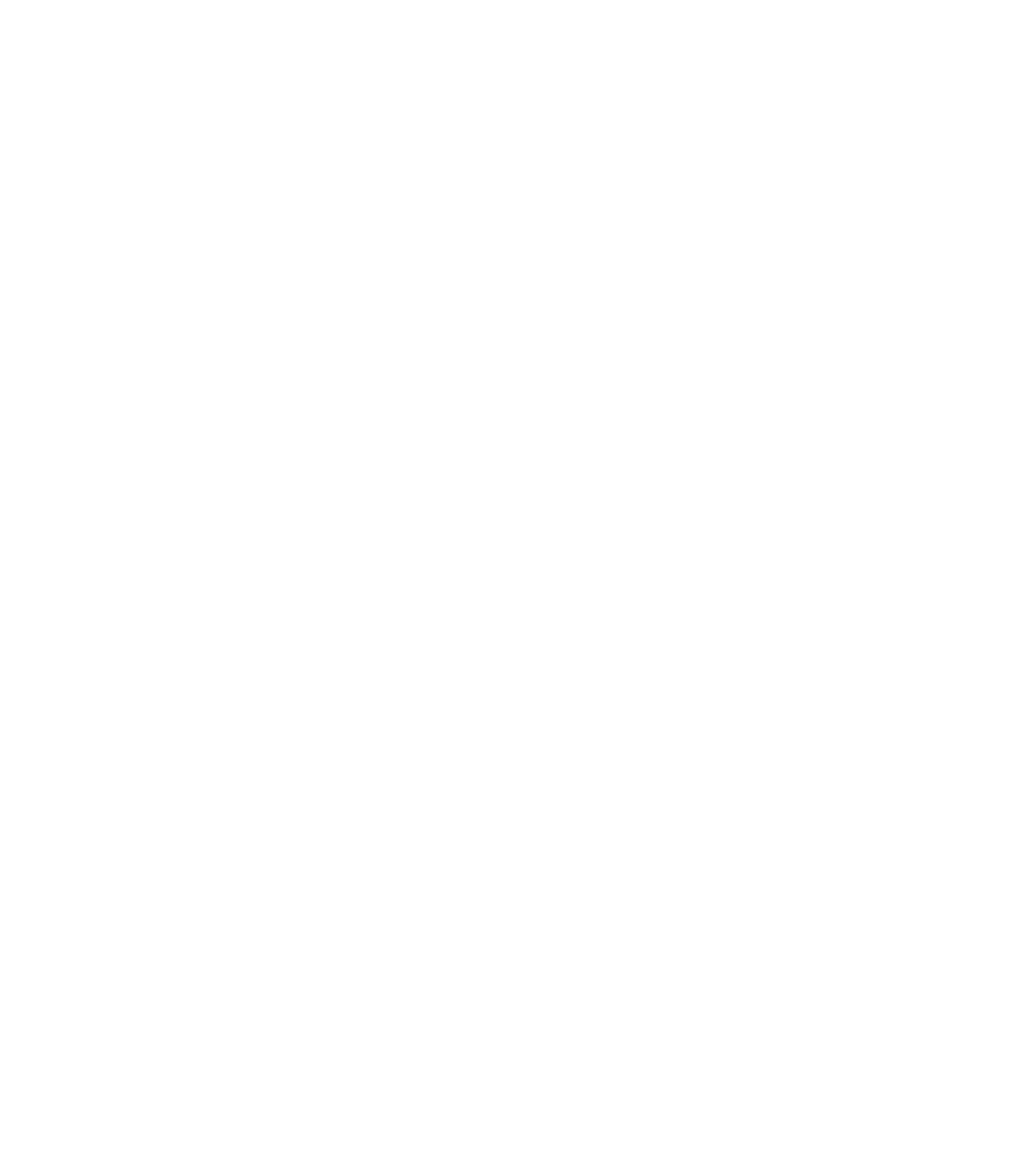
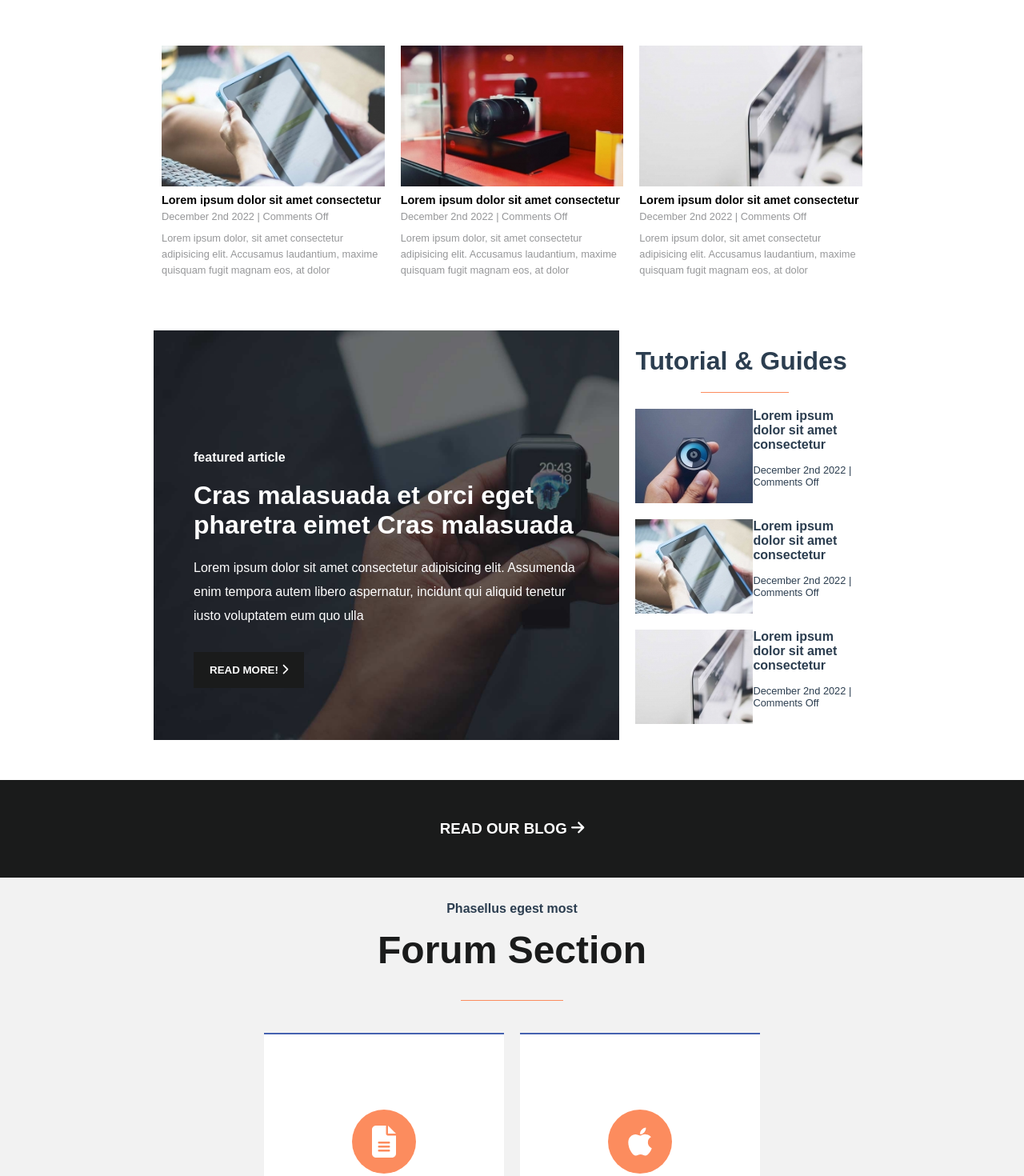
Before and after one commit to EliaMagris/proj-html-vuejs, a Vue app: page / in a window 1280 px wide. Shown: the part 2346-3816 px from the top of the page at 80% size. Before the commit the page ends 2169 px from the top, so only its background shows below. Built offline with nearby package versions, Linux system fonts and the light colour scheme.

Commit message:
main part completed

```diff
--- a/src/App.vue
+++ b/src/App.vue
@@ -1,7 +1,7 @@
 <template>
   <div id="app">
     <HeaderTop :propsNav="arrayNav" class="headerCont" />
-    <MainTop />
+    <MainTop :propsCards="propsForum"/>
     <FooterTop />
   </div>
 </template>
@@ -40,6 +40,40 @@
           home: 'Contact us',
         },
       ],
+      propsForum: [
+         {
+          card: 'News & Community',
+          fontAwesome: 'fa-solid fa-file-lines'
+        },
+        {
+          card: 'Apple Forum',
+          fontAwesome: 'fa-brands fa-apple'
+        },
+        {
+          card: 'Microsoft Forum',
+          fontAwesome: 'fa-brands fa-windows'
+        },
+        {
+          card: 'Android Forum',
+          fontAwesome: 'fa-brands fa-android'
+        },
+        {
+          card: 'General Discussion',
+          fontAwesome: 'fa-solid fa-mug-saucer'
+        },
+        {
+          card: 'Apps & Software',
+          fontAwesome: 'fa-solid fa-cubes'
+        },
+        {
+          card: 'Gadgets & Stuff',
+          fontAwesome: 'fa-solid fa-laptop'
+        },
+        {
+          card: 'Tutorials & Guides',
+          fontAwesome: 'fa-solid fa-wrench'
+        },
+      ]
     };
   },
 };
--- /dev/null
+++ b/src/components/MainCards.vue
@@ -0,0 +1,40 @@
+<template>
+  <div class="card-body">
+    <div class="card-title">
+      <div class="containerIcon"><font-awesome-icon class="icon" :icon="secPropsCards.fontAwesome" /></div>
+      <h2>{{ secPropsCards.card }}</h2>
+    </div>
+  </div>
+</template>
+
+<script>
+export default {
+  name: 'MainCards',
+  props: {
+    secPropsCards: Object,
+  },
+};
+</script>
+
+<!-- Add "scoped" attribute to limit CSS to this component only -->
+<style scoped lang="scss">
+.card-body {
+  width: 300px;
+  height: 300px;
+  display: flex;
+  justify-content: center;
+  align-items: center;
+  border-top: 2px solid #4562b0;
+  margin: 10px 10px;
+  background-color: white;
+
+  .icon {
+    background-color: #fc8c5e;
+    border-radius: 50%;
+    padding: 20px;
+    height: 40px;
+    width: 40px;
+    color: white;
+  }
+}
+</style>
--- a/src/components/MainImage.vue
+++ /dev/null
@@ -1,15 +0,0 @@
-<template>
-  <div class="hello">
-
-  </div>
-</template>
-
-<script>
-export default {
-  name: 'MainImage',
-  props: {},
-};
-</script>
-
-<!-- Add "scoped" attribute to limit CSS to this component only -->
-<style scoped lang="scss"></style>
--- a/src/components/MainTop.vue
+++ b/src/components/MainTop.vue
@@ -52,30 +52,137 @@
           <h1>Cras malasuada et orci eget pharetra</h1>
           <p>
             Lorem ipsum dolor sit amet consectetur adipisicing elit. Assumenda enim tempora autem libero aspernatur,
-            incidunt qui aliquid tenetur iusto voluptatem eum quo ulla
+            incidunt qui aliquid tenetur iusto voluptatem eum quo ulla incidunt qui aliquid tenetur iusto voluptatem eum
+            quo ulla
           </p>
           <button>READ MORE! <font-awesome-icon class="fa-solid" icon="fa-solid fa-chevron-right" /></button>
         </div>
       </div>
+      <!-- CARD 1 -->
+      <div class="MainImageSec">
+        <div class="card">
+          <img src="../assets/post_feat_img_22-320x202.jpg" />
+          <div class="card-body">
+            <h5 class="card-title">Lorem ipsum dolor sit amet consectetur</h5>
+            <div class="card-text">{{ moment(new Date()).format('MMMM Do YYYY') }} | <span>Comments Off</span></div>
+            <div class="secthText">
+              Lorem ipsum dolor, sit amet consectetur adipisicing elit. Accusamus laudantium, maxime quisquam fugit
+              magnam eos, at dolor
+            </div>
+          </div>
+        </div>
+        <!-- CARD 2 -->
+        <div class="card">
+          <img src="../assets/post_feat_img_21-320x202.jpg" />
+          <div class="card-body">
+            <h5 class="card-title">Lorem ipsum dolor sit amet consectetur</h5>
+            <div class="card-text">{{ moment(new Date()).format('MMMM Do YYYY') }} | <span>Comments Off</span></div>
+            <div class="secthText">
+              Lorem ipsum dolor, sit amet consectetur adipisicing elit. Accusamus laudantium, maxime quisquam fugit
+              magnam eos, at dolor
+            </div>
+          </div>
+        </div>
+        <!-- CARD 3 -->
+        <div class="card">
+          <img src="../assets/post_feat_img_20-320x202.jpg" />
+          <div class="card-body">
+            <h5 class="card-title">Lorem ipsum dolor sit amet consectetur</h5>
+            <div class="card-text">{{ moment(new Date()).format('MMMM Do YYYY') }} | <span>Comments Off</span></div>
+            <div class="secthText">
+              Lorem ipsum dolor, sit amet consectetur adipisicing elit. Accusamus laudantium, maxime quisquam fugit
+              magnam eos, at dolor
+            </div>
+          </div>
+        </div>
+      </div>
+
+      <!-- IMAGE FLEX BOTTOM -->
+
+      <div class="image-big-bottom-Flex">
+        <div class="image-big-bottom">
+          <h4>featured article</h4>
+          <h1>Cras malasuada et orci eget pharetra eimet Cras malasuada</h1>
+          <p>
+            Lorem ipsum dolor sit amet consectetur adipisicing elit. Assumenda enim tempora autem libero aspernatur,
+            incidunt qui aliquid tenetur iusto voluptatem eum quo ulla
+          </p>
+          <button class="black-button">
+            READ MORE! <font-awesome-icon class="fa-solid" icon="fa-solid fa-chevron-right" />
+          </button>
+        </div>
+        <div class="image-little-bottom">
+          <div class="title-line-no">
+            <h1>Tutorial & Guides</h1>
+            <div class="line-middle"></div>
+          </div>
+          <!-- CARD 1 -->
+
+          <div class="cardSpec">
+            <img src="../assets/post_feat_img_23-147x118.jpg" />
+            <div class="card-body">
+              <h4 class="card-title">Lorem ipsum dolor sit amet consectetur</h4>
+              <div class="card-text">{{ moment(new Date()).format('MMMM Do YYYY') }} | <span>Comments Off</span></div>
+            </div>
+          </div>
+          <!-- CARD 2 -->
+          <div class="cardSpec">
+            <img src="../assets/post_feat_img_22-147x118.jpg" />
+            <div class="card-body">
+              <h4 class="card-title">Lorem ipsum dolor sit amet consectetur</h4>
+              <div class="card-text">{{ moment(new Date()).format('MMMM Do YYYY') }} | <span>Comments Off</span></div>
+            </div>
+          </div>
+          <!-- CARD 3 -->
+          <div class="cardSpec">
+            <img src="../assets/post_feat_img_20-147x118.jpg" />
+            <div class="card-body">
+              <h4 class="card-title">Lorem ipsum dolor sit amet consectetur</h4>
+              <div class="card-text">{{ moment(new Date()).format('MMMM Do YYYY') }} | <span>Comments Off</span></div>
+            </div>
+          </div>
+        </div>
+      </div>
+      <!-- BLACK LINE -->
+      <div class="black-Line">
+        <h3>READ OUR BLOG <font-awesome-icon icon="fa-solid fa-arrow-right" /></h3>
+      </div>
+      <!-- FORUM CARD -->
+      <div class="ForumCard">
+        <div class="imageBigTextTH">
+          <h4>Phasellus egest most</h4>
+          <h1>Forum Section</h1>
+          <div class="line-middle"></div>
+        </div>
+        <div class="Cards">
+          <div class="containerCard">
+            <MainCards v-for="(element, index) in propsCards" :key="index" :secPropsCards="element" />
+          </div>
+        </div>
+      </div>
+      <!-- BLACK LINE -->
+      <div class="black-Line">
+        <h3>READ OUR BLOG <font-awesome-icon icon="fa-solid fa-arrow-right" /></h3>
+      </div>
     </div>
-
-    <MainImage />
   </div>
 </template>
 
 <script>
-import MainImage from './MainImage.vue';
+import MainCards from './MainCards.vue';
 export default {
   name: 'MainTop',
   components: {
-    MainImage,
+    MainCards,
   },
   data() {
     return {
       moment: require('moment'),
     };
   },
-  props: {},
+  props: {
+    propsCards: Array,
+  },
 };
 </script>
 
@@ -143,7 +250,41 @@
     background-repeat: no-repeat;
 
     .imageBigText {
-      padding: 200px 50px 50px 50px;
+      padding: 200px 50px 100px 50px;
+      color: white;
+      text-align: left;
+      margin: 50px 0;
+
+      h1 {
+        padding: 20px 0;
+      }
+      p {
+        padding: 0 0 30px 0;
+        line-height: 30px;
+      }
+      button {
+        background-color: #1a1b1b;
+        border: none;
+        padding: 15px 20px;
+        font-weight: bold;
+        color: white;
+      }
+    }
+  }
+
+  .image-big-bottom-Flex {
+    width: 70%;
+    margin: auto;
+    display: flex;
+    margin-top: 50px;
+    margin-bottom: 50px;
+
+    .image-big-bottom {
+      background-image: url(../assets/featured_article_2_bg.jpg);
+      background-size: cover;
+      background-repeat: no-repeat;
+      width: 65%;
+      padding: 150px 50px 30px 50px;
       color: white;
       text-align: left;
 
@@ -152,15 +293,84 @@
       }
       p {
         padding: 0 0 30px 0;
+        line-height: 30px;
       }
       button {
-        background-color: #000000;
+        background-color: #1a1b1b;
         border: none;
         padding: 15px 20px;
         font-weight: bold;
         color: white;
       }
     }
+    .image-little-bottom {
+      width: 35%;
+      display: flex;
+      flex-direction: column;
+      justify-content: space-around;
+      padding: 10px;
+      flex-wrap: wrap;
+      .title-line-no {
+        padding: 10px;
+
+        h1 {
+          text-align: left;
+        }
+
+        .line-middle {
+          height: 1px;
+          border-bottom: 1px solid #fc8c5e;
+          width: 40%;
+          padding: 10px;
+        }
+      }
+      .cardSpec {
+        display: flex;
+        text-align: left;
+        padding: 10px;
+
+        .card-text {
+          font-size: 0.8rem;
+          padding: 15px 0;
+        }
+      }
+    }
+  }
+
+  .black-Line {
+    background-color: #1a1b1b;
+    color: white;
+    h3 {
+      padding: 50px 0;
+    }
+  }
+  .imageBigTextTH {
+    padding: 30px 0;
+    h1 {
+      padding: 15px 0;
+      font-size: 3rem;
+      color: #1a1b1b;
+    }
+  }
+  .line-middle {
+    height: 1px;
+    margin: auto;
+    border-bottom: 1px solid #fc8c5e;
+    width: 10%;
+    padding: 10px;
+  }
+  .ForumCard {
+    background-color: #f2f2f2;
+
+    .containerCard {
+      width: 70%;
+      margin: auto;
+      display: flex;
+      flex-wrap: wrap;
+      align-items: center;
+      justify-content: center;
+      padding-bottom: 50px;
+    }
   }
 }
 </style>
--- a/src/main.js
+++ b/src/main.js
@@ -10,13 +10,15 @@
 import { FontAwesomeIcon } from '@fortawesome/vue-fontawesome';
 
 // import specific icons /
-import {faMagnifyingGlass, faChevronRight} from '@fortawesome/free-solid-svg-icons';
+import {faMagnifyingGlass, faChevronRight, faArrowRight, faFileLines, faMugSaucer, faCubes, faLaptop, faWrench} from '@fortawesome/free-solid-svg-icons';
+
+import {faApple, faWindows, faAndroid} from '@fortawesome/free-brands-svg-icons'
 
 // Import icone regular /
 import {} from '@fortawesome/free-regular-svg-icons';
 
 // add icons to the library /
-library.add(faMagnifyingGlass, faChevronRight);
+library.add(faMagnifyingGlass, faChevronRight, faApple, faWindows, faAndroid, faArrowRight, faFileLines, faMugSaucer, faCubes, faLaptop, faWrench);
 
 // add font awesome icon component */
 Vue.component('font-awesome-icon', FontAwesomeIcon);
```
